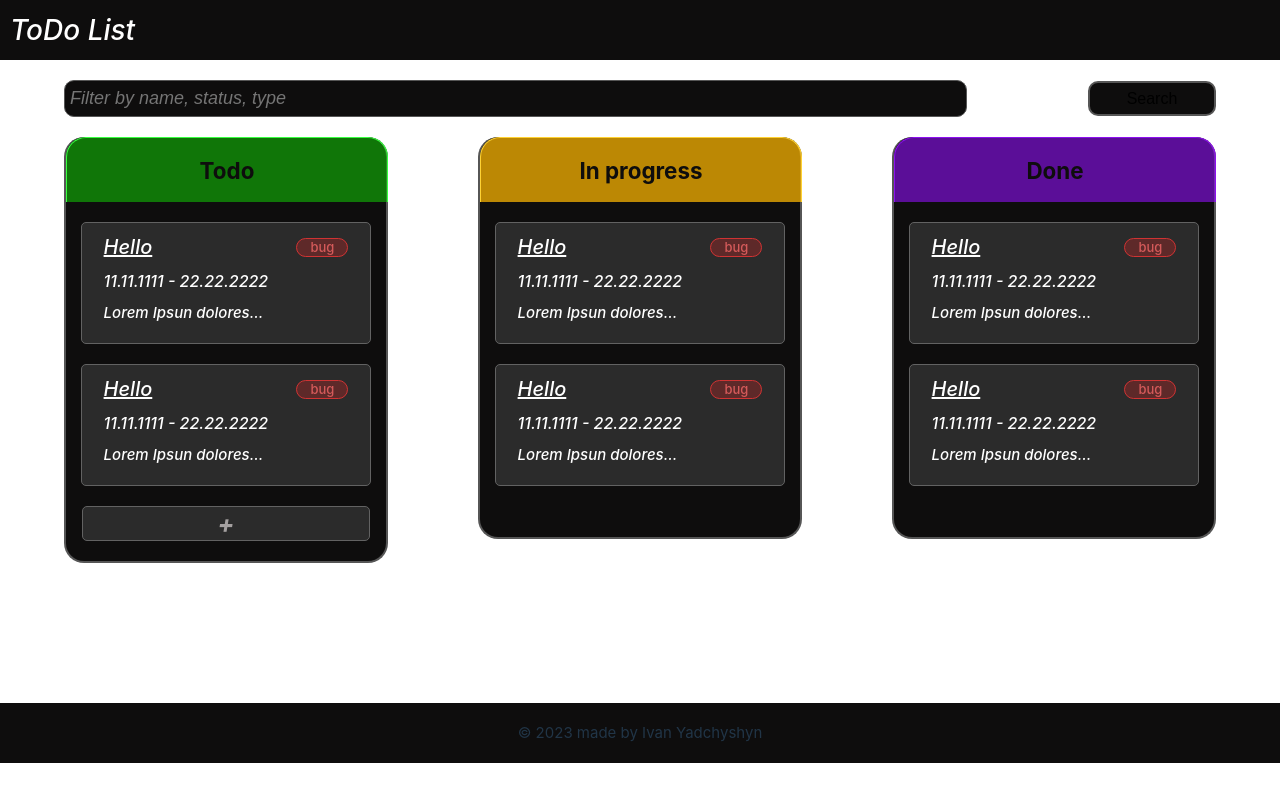
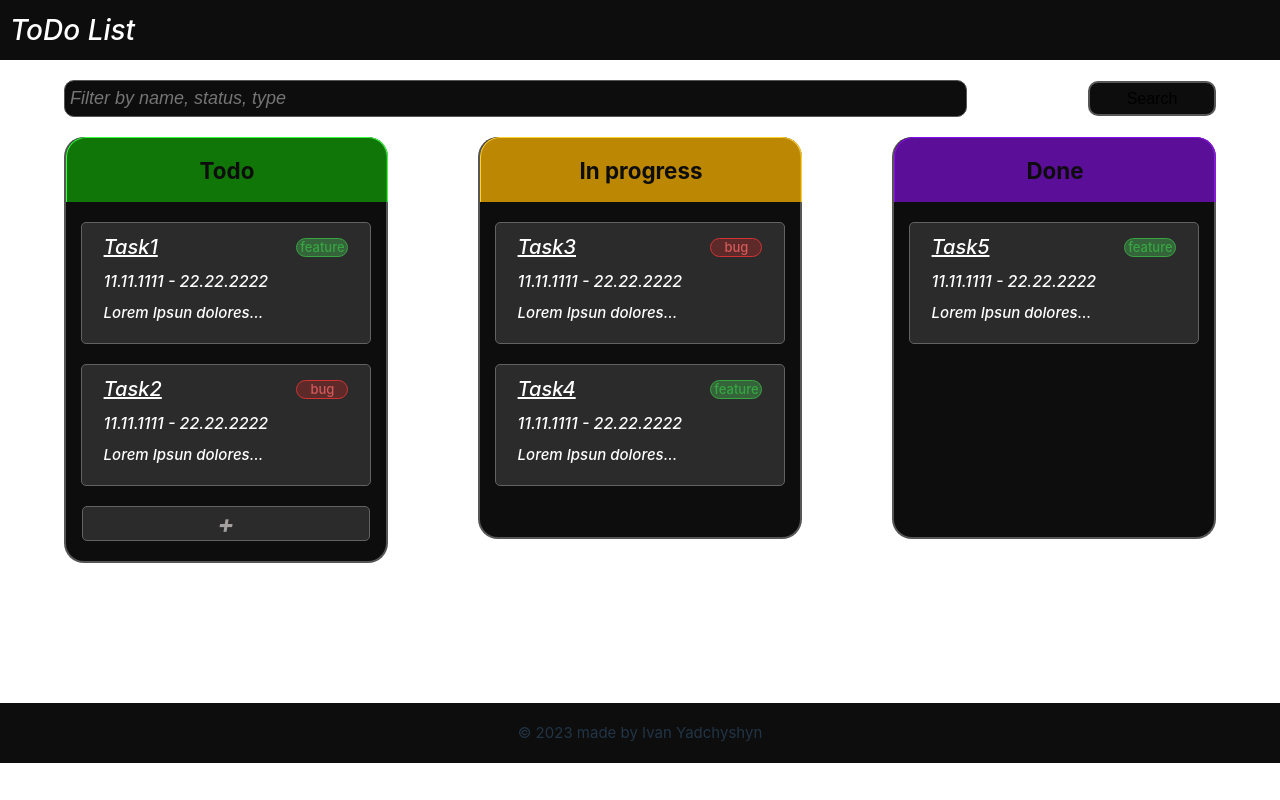
Before and after one commit to IvannYad/ToDoList_Frontend, a React (Vite) app: page / in a window 1280 px wide. Built offline with nearby package versions, Linux system fonts and the light colour scheme.

Commit message:
feat: implement make tasks with different statuses appear in different columns

```diff
--- a/src/components/Column/Column.css
+++ b/src/components/Column/Column.css
@@ -54,3 +54,8 @@
 .content-holder{
     display: inline;
 }
+
+.drag-over{
+    border-radius: 25px;
+    border: 2px solid #5763ff;
+}
--- a/src/components/Column/Column.tsx
+++ b/src/components/Column/Column.tsx
@@ -1,6 +1,8 @@
+import { useEffect } from "react";
 import AddTaskButton from "../AddTaskButton/AddTaskButton";
-import TaskList from "../TaskList/TaskList";
+import TaskList, { TaskData } from "../TaskList/TaskList";
 import "./Column.css"
+import { getDummyTasks } from "../../helperFunctions/GetDummyTasks"
 
 type ColumnProps = {
     id: "to-do-column" | "in-progress-column" | "done-column";
@@ -8,13 +10,42 @@ type ColumnProps = {
 }
 
 export default function Column({id, title}: ColumnProps){
+    let element: HTMLElement;
+    function dragOverHandler(event: DragEvent): void {
+        if (event.dataTransfer && event.dataTransfer.types[0] === "text/plain"){
+            event.preventDefault();
+            element.classList.add("drag-over");
+        }
+
+    }
+    // function dropHandler(event: DragEvent): void {
+    //     const projId = event.dataTransfer!.getData("text/plain");
+    //     projectState.moveProject(projId, this.type === "active" ?
+    //     Models.ProjectStatus.Active : Models.ProjectStatus.Finished);
+    //     this.element.querySelector("ul")!.classList.remove("droppable");
+    // }
+
+    // function dragLEaveHandler(_: DragEvent): void {
+    //     const listEl = element.querySelector("ul")!;
+    //     listEl.classList.remove("droppable");
+    // }
+    useEffect(() => {
+        element = document.getElementById(id) as HTMLElement;
+        console.log(element);
+        element.addEventListener("dragover", dragOverHandler);
+        // element.addEventListener("dragleave", dragLEaveHandler);
+        // element.addEventListener("drop", dropHandler);
+    }, [])
+
+    const tasks: TaskData[] = getDummyTasks();
+
     return (
         <div id={id} className="column">
             <div className="column-header">
                 {title}
             </div>
             <div>
-                <TaskList />
+                <TaskList columnId={id} tasks={tasks}/>
                 { id === "to-do-column" ? <AddTaskButton /> : ""}
             </div>
         </div>
--- a/src/components/TaskCard/TaskCard.tsx
+++ b/src/components/TaskCard/TaskCard.tsx
@@ -1,15 +1,35 @@
 import "./TaskCard.css"
 import { TaskData } from "../TaskList/TaskList";
 import TaskType from "../TaskTypeBadge/TaskTypeBadge";
+import { useEffect } from "react";
+
 
 type TaskCardProps = {
     data: TaskData;
+
 }
 
 export default function TaskList(props: TaskCardProps){
+    let element;
+
+    function dragStartHandler(event: DragEvent): void {
+        //event.dataTransfer!.setData("text/plain", this.project.id);
+        event.dataTransfer!.effectAllowed = "move";
+    }
+
+    function dragEndHandler(event: DragEvent): void {
+        console.log(event);
+    }
+
+    useEffect(() => {
+        element = document.getElementById(`task-card-${props.data.id}`) as HTMLElement;
+        element.addEventListener("dragstart", dragStartHandler);
+        element.addEventListener("dragend", dragEndHandler);
+    }, [])
+
     return (
         <div id="task-card-holder">
-            <div className="task-card" draggable="true">
+            <div id={`task-card-${props.data.id}`} className="task-card" draggable="true">
                 <div id="card-header">
                     <div id="row-holder">
                         <div id="title-holder" className="card-title-text">{props.data.title}</div>
--- a/src/components/TaskList/TaskList.css
+++ b/src/components/TaskList/TaskList.css
@@ -0,0 +1,4 @@
+#task-card-ul{
+    list-style: none;
+    padding: 0px;
+}
--- a/src/components/TaskList/TaskList.tsx
+++ b/src/components/TaskList/TaskList.tsx
@@ -12,20 +12,33 @@ export type TaskData = {
     type: "feature" | "bug";
 }
 
-export default function TaskList(){
-    const taskData: TaskData = {
-        id: 1,
-        title: "Hello",
-        description: "Lorem Ipsun dolores...",
-        startDate: "11.11.1111",
-        endDate: "22.22.2222",
-        status: "to-do",
-        type: "bug",
+type TaskListProps = {
+    tasks: TaskData[];
+    columnId: "to-do-column" | "in-progress-column" | "done-column";
+}
+
+export default function TaskList(props: TaskListProps){
+    let tasksToPass = props.tasks;
+    if(props.columnId === "to-do-column"){
+        tasksToPass = tasksToPass.filter(task => task.status === "to-do");
+    }
+    if(props.columnId === "in-progress-column"){
+        tasksToPass = tasksToPass.filter(task => task.status === "in-progress");
+    }
+    if(props.columnId === "done-column"){
+        tasksToPass = tasksToPass.filter(task => task.status === "done");
     }
     return (
         <React.Fragment>
-            <TaskCard data={taskData}/>
-            <TaskCard data={taskData}/>
+            <ul id="task-card-ul">
+                {tasksToPass.map((task) => {
+                    return <li>
+                        <TaskCard data={task}/>
+                    </li>
+                })}
+            </ul>
+
+
         </React.Fragment>
 
 
--- /dev/null
+++ b/src/helperFunctions/GetDummyTasks.tsx
@@ -0,0 +1,51 @@
+import { TaskData } from "../components/TaskList/TaskList"
+
+export function getDummyTasks(): TaskData[]{
+    return [
+        {
+            id: 1,
+            title: "Task1",
+            description: "Lorem Ipsun dolores...",
+            startDate: "11.11.1111",
+            endDate: "22.22.2222",
+            status: "to-do",
+            type: "feature",
+        },
+        {
+            id: 2,
+            title: "Task2",
+            description: "Lorem Ipsun dolores...",
+            startDate: "11.11.1111",
+            endDate: "22.22.2222",
+            status: "to-do",
+            type: "bug",
+        },
+        {
+            id: 3,
+            title: "Task3",
+            description: "Lorem Ipsun dolores...",
+            startDate: "11.11.1111",
+            endDate: "22.22.2222",
+            status: "in-progress",
+            type: "bug",
+        },
+        {
+            id: 4,
+            title: "Task4",
+            description: "Lorem Ipsun dolores...",
+            startDate: "11.11.1111",
+            endDate: "22.22.2222",
+            status: "in-progress",
+            type: "feature",
+        },
+        {
+            id: 5,
+            title: "Task5",
+            description: "Lorem Ipsun dolores...",
+            startDate: "11.11.1111",
+            endDate: "22.22.2222",
+            status: "done",
+            type: "feature",
+        },
+    ]
+}
```
